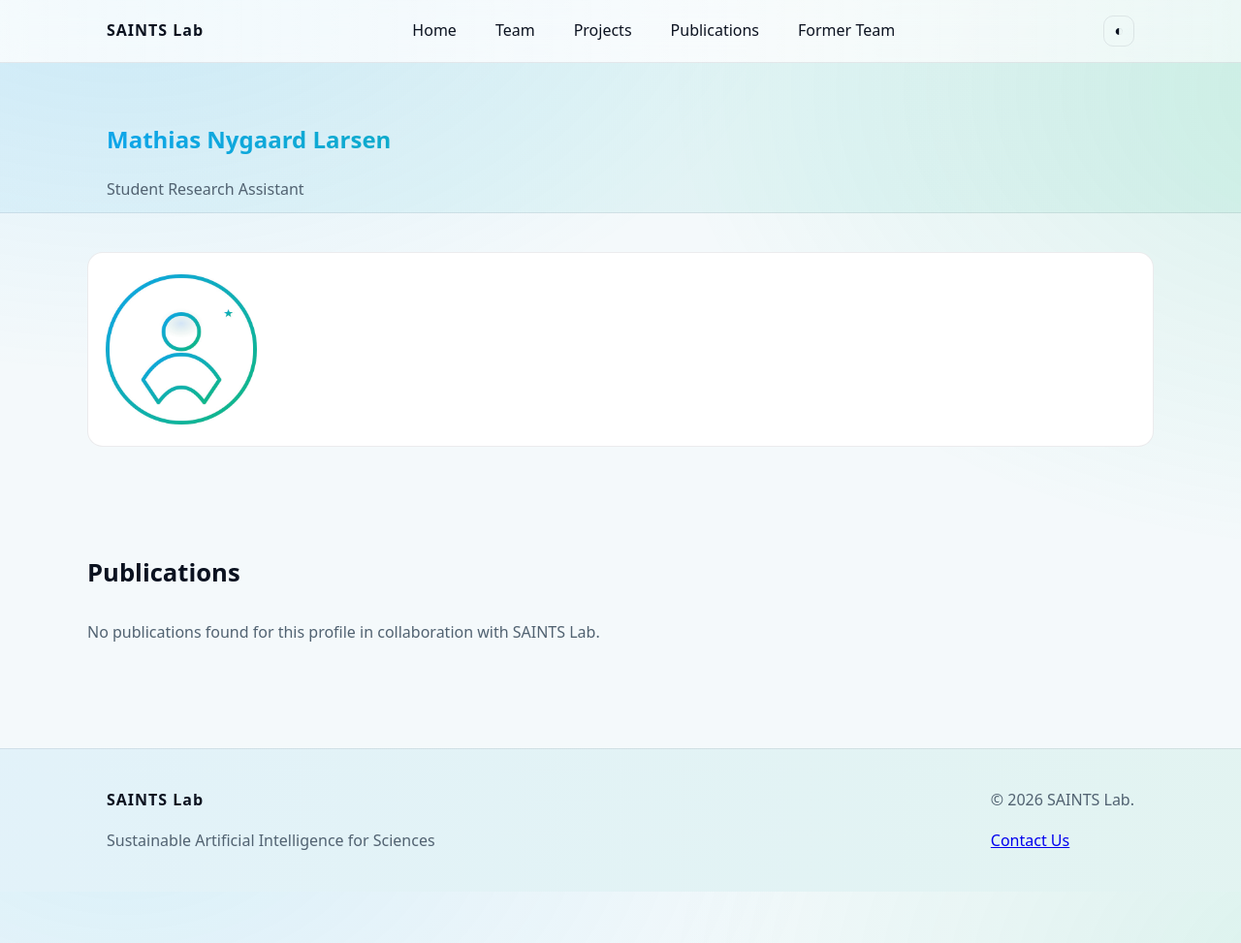
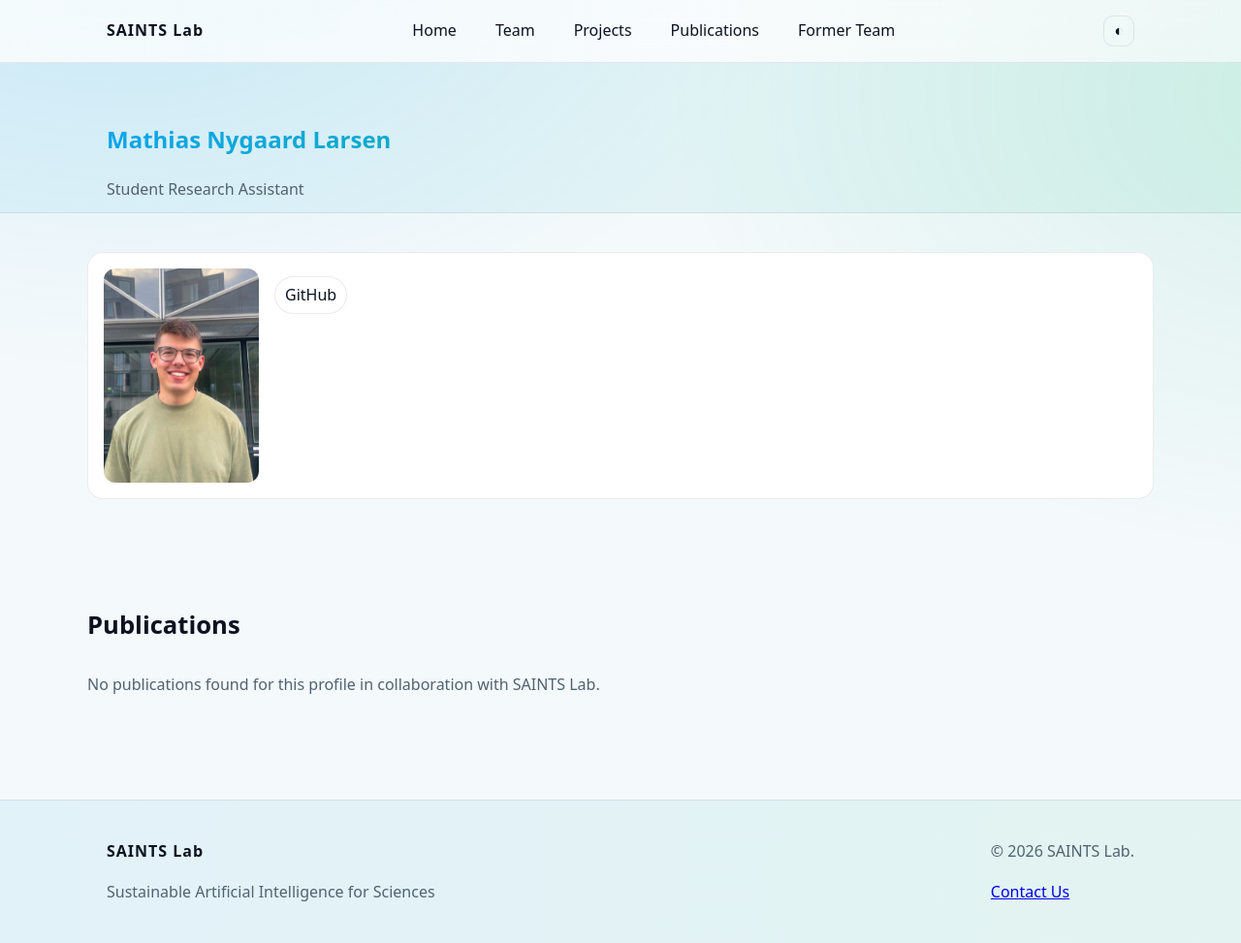
Before and after one commit to saintslab/saintslab.github.io, a Jekyll site: the page built from _people/mathias.md, in a window 1280 px wide and 973 px high. Shown: the whole window at 97% size. Built offline with Jekyll 4.4.1, drawn with Linux system fonts in a browser that asks for light colours.

Commit message:
UUpdate mathias

```diff
--- a/_people/mathias.md
+++ b/_people/mathias.md
@@ -2,7 +2,7 @@
 name: Mathias Nygaard Larsen
 role: Student Research Assistant
 email:
-photo: /assets/img/saint-placeholder.jpg
-github:
+photo: /assets/img/mathias.jpg
+github: https://github.com/nygaardlarsen
 order: 992
 ---
```
Also changed, not shown: assets/img/mathias.jpg (added).
